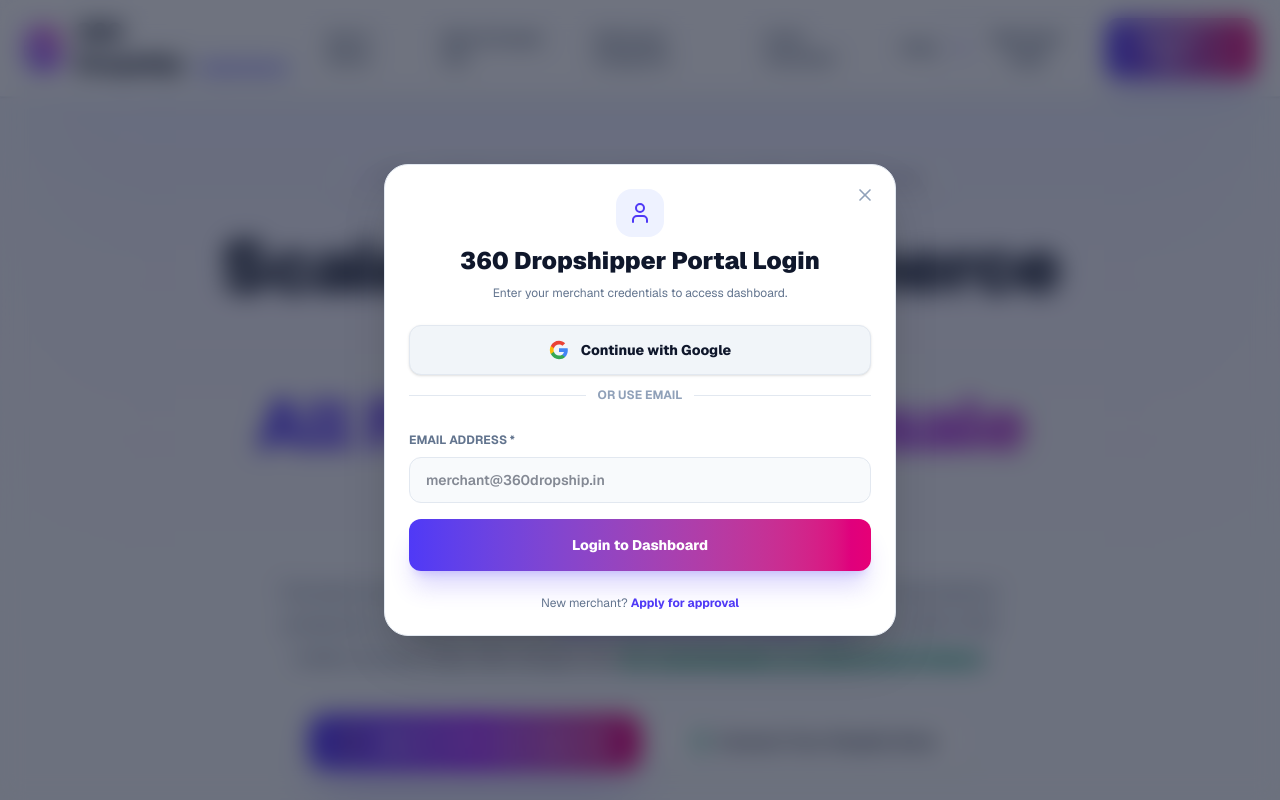
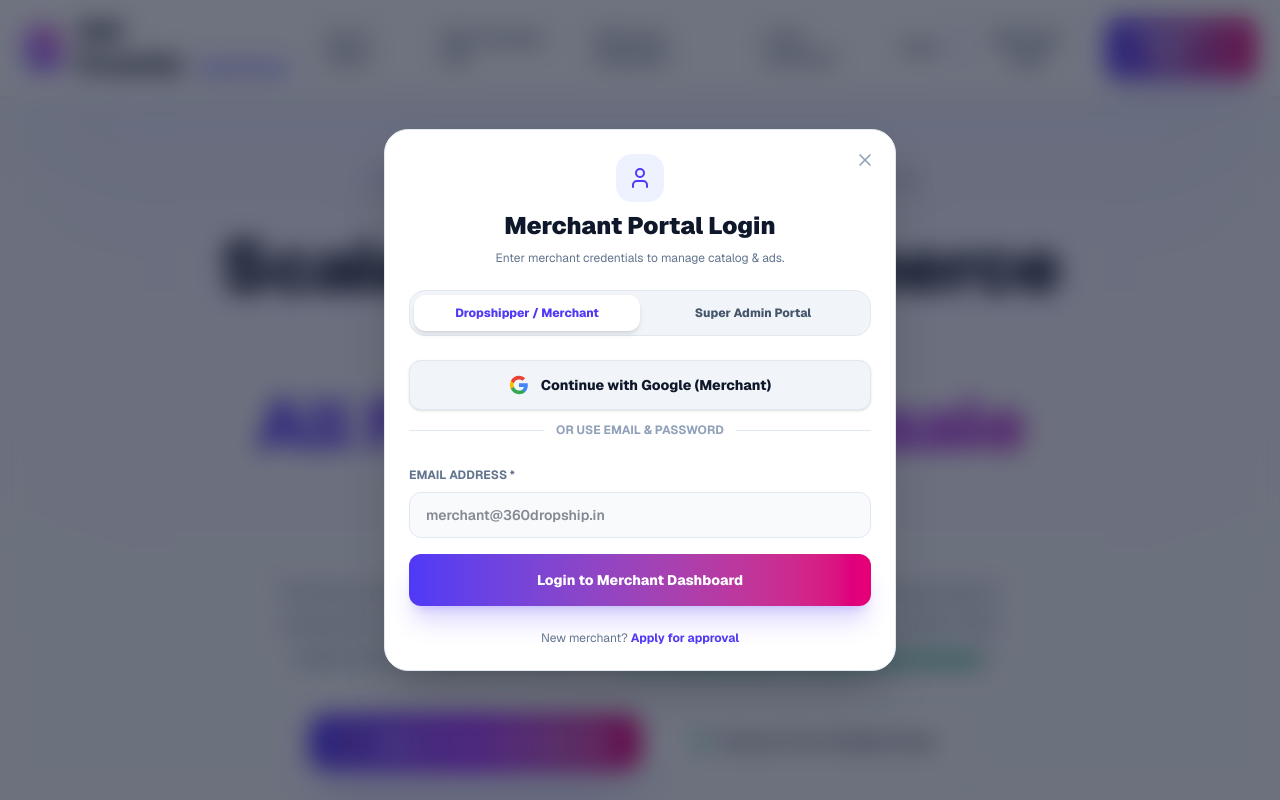
Before and after one commit to rustic241-sudo/shopdeck-platform, a Next.js app: page / in a window 1280 px wide. Both pictures are taken after a click on the button "Merchant Login". Shown: the top 800 px of the page. Built offline with nearby package versions, Linux system fonts and the light colour scheme.

Commit message:
Update src\app\page.tsx

```diff
--- a/src/app/page.tsx
+++ b/src/app/page.tsx
@@ -44,9 +44,12 @@
 } from 'lucide-react';
 
 export default function RootHomePage() {
-  // Login / Signup Modal State (DROPSHIPPER USER ONLY)
+  // Login / Signup Modal State (MERCHANT VS ADMIN)
   const [showAuthModal, setShowAuthModal] = useState(false);
-  const [authMode, setAuthMode] = useState<'LOGIN' | 'SIGNUP'>('SIGNUP');
+  const [authRole, setAuthRole] = useState<'MERCHANT' | 'ADMIN'>('MERCHANT');
+  const [authMode, setAuthMode] = useState<'LOGIN' | 'SIGNUP'>('LOGIN');
+  const [adminPasscode, setAdminPasscode] = useState('');
+  const [adminError, setAdminError] = useState('');
 
   // Onboarding Form State inside Signup
   const [fullName, setFullName] = useState('');
@@ -82,6 +85,15 @@
 
   const handleAuthSubmit = (e: React.FormEvent) => {
     e.preventDefault();
+    if (authRole === 'ADMIN') {
+      if (adminPasscode === 'admin360' || adminPasscode === 'admin' || adminPasscode.length >= 4) {
+        window.location.href = '/admin';
+      } else {
+        setAdminError('Invalid Super Admin Security Passcode! Default: admin360');
+      }
+      return;
+    }
+
     if (authMode === 'SIGNUP') {
       setIsSubmitted(true);
     } else {
@@ -91,7 +103,11 @@
 
   const handleGoogleLogin = () => {
     // Google Sign in simulation
-    window.location.href = '/dashboard';
+    if (authRole === 'ADMIN') {
+      window.location.href = '/admin';
+    } else {
+      window.location.href = '/dashboard';
+    }
   };
 
   const faqs = [
@@ -613,11 +629,38 @@
                 <User className="w-6 h-6" />
               </div>
               <h3 className="text-2xl font-black text-slate-900">
-                {authMode === 'LOGIN' ? '360 Dropshipper Portal Login' : 'Merchant Registration & Onboarding'}
+                {authRole === 'ADMIN' ? 'Super Admin Portal Access' : (authMode === 'LOGIN' ? 'Merchant Portal Login' : 'Merchant Registration')}
               </h3>
               <p className="text-xs text-slate-500">
-                {authMode === 'LOGIN' ? 'Enter your merchant credentials to access dashboard.' : 'Fill onboarding details for manual account approval.'}
+                {authRole === 'ADMIN' ? 'Secure authentication for 360 Dropship Super Admin staff.' : (authMode === 'LOGIN' ? 'Enter merchant credentials to manage catalog & ads.' : 'Fill onboarding application for manual account approval.')}
               </p>
+            </div>
+
+            {/* ROLE SELECTOR TABS */}
+            <div className="flex rounded-2xl bg-slate-100 p-1 border border-slate-200">
+              <button
+                type="button"
+                onClick={() => { setAuthRole('MERCHANT'); setAdminError(''); }}
+                className={`flex-1 py-2.5 rounded-xl font-extrabold text-xs transition-all ${
+                  authRole === 'MERCHANT'
+                    ? 'bg-white text-indigo-600 shadow-md'
+                    : 'text-slate-600 hover:text-slate-900'
+                }`}
+              >
+                Dropshipper / Merchant
+              </button>
+
+              <button
+                type="button"
+                onClick={() => { setAuthRole('ADMIN'); setAuthMode('LOGIN'); setAdminError(''); }}
+                className={`flex-1 py-2.5 rounded-xl font-extrabold text-xs transition-all ${
+                  authRole === 'ADMIN'
+                    ? 'bg-purple-600 text-white shadow-md'
+                    : 'text-slate-600 hover:text-slate-900'
+                }`}
+              >
+                Super Admin Portal
+              </button>
             </div>
 
             {/* GOOGLE SIGN IN BUTTON */}
@@ -633,12 +676,12 @@
                   <path fill="#FBBC05" d="M5.84 14.09c-.22-.66-.35-1.36-.35-2.09s.13-1.43.35-2.09V7.06H2.18C1.43 8.55 1 10.22 1 12s.43 3.45 1.18 4.94l2.85-2.22.81-.63z"/>
                   <path fill="#EA4335" d="M12 5.38c1.62 0 3.06.56 4.21 1.64l3.15-3.15C17.45 2.09 14.97 1 12 1 7.7 1 3.99 3.47 2.18 7.06l3.66 2.84c.87-2.6 3.3-4.52 6.16-4.52z"/>
                 </svg>
-                <span>Continue with Google</span>
+                <span>Continue with Google ({authRole === 'ADMIN' ? 'Admin' : 'Merchant'})</span>
               </button>
 
               <div className="flex items-center space-x-3 text-xs text-slate-400">
                 <div className="flex-1 h-px bg-slate-200" />
-                <span className="uppercase font-bold">OR USE EMAIL</span>
+                <span className="uppercase font-bold">OR USE EMAIL & PASSWORD</span>
                 <div className="flex-1 h-px bg-slate-200" />
               </div>
             </div>
@@ -728,15 +771,34 @@
                     value={email}
                     onChange={e => setEmail(e.target.value)}
                     className="w-full mt-1.5 px-4 py-3 rounded-xl bg-slate-50 border border-slate-200 text-slate-900 text-sm font-semibold focus:border-indigo-500 outline-none"
-                    placeholder="merchant@360dropship.in"
+                    placeholder={authRole === 'ADMIN' ? 'admin@360dropship.in' : 'merchant@360dropship.in'}
                   />
                 </div>
 
+                {authRole === 'ADMIN' && (
+                  <div>
+                    <label className="text-xs text-slate-500 font-bold uppercase">Super Admin Security Passcode *</label>
+                    <input
+                      type="password"
+                      required
+                      value={adminPasscode}
+                      onChange={e => setAdminPasscode(e.target.value)}
+                      className="w-full mt-1.5 px-4 py-3 rounded-xl bg-slate-50 border border-slate-200 text-slate-900 text-sm font-mono font-bold focus:border-purple-500 outline-none"
+                      placeholder="Enter admin passcode (e.g. admin360)"
+                    />
+                    {adminError && <div className="text-xs text-red-600 font-bold mt-1.5">{adminError}</div>}
+                  </div>
+                )}
+
                 <button
                   type="submit"
-                  className="w-full py-4 rounded-xl bg-gradient-to-r from-indigo-600 to-pink-600 hover:from-indigo-500 hover:to-pink-500 text-white font-extrabold text-sm shadow-xl shadow-indigo-600/20 transition-all"
+                  className={`w-full py-4 rounded-xl text-white font-extrabold text-sm shadow-xl transition-all ${
+                    authRole === 'ADMIN'
+                      ? 'bg-gradient-to-r from-purple-600 to-indigo-600 hover:from-purple-500 hover:to-indigo-500 shadow-purple-600/20'
+                      : 'bg-gradient-to-r from-indigo-600 to-pink-600 hover:from-indigo-500 hover:to-pink-500 shadow-indigo-600/20'
+                  }`}
                 >
-                  {authMode === 'LOGIN' ? 'Login to Dashboard' : 'Submit for Manual Approval'}
+                  {authRole === 'ADMIN' ? 'Authenticate Super Admin Portal' : (authMode === 'LOGIN' ? 'Login to Merchant Dashboard' : 'Submit for Manual Approval')}
                 </button>
               </form>
             )}
```
